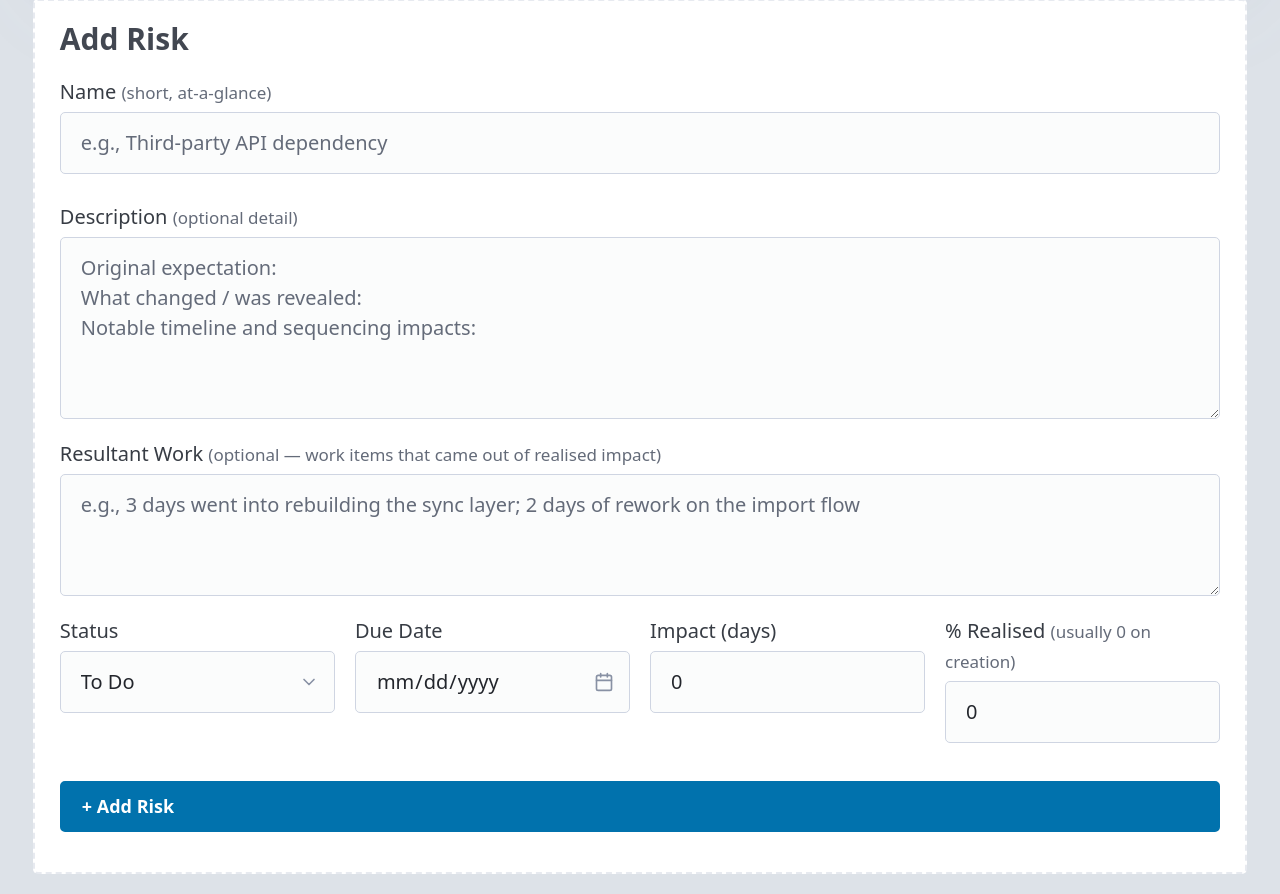
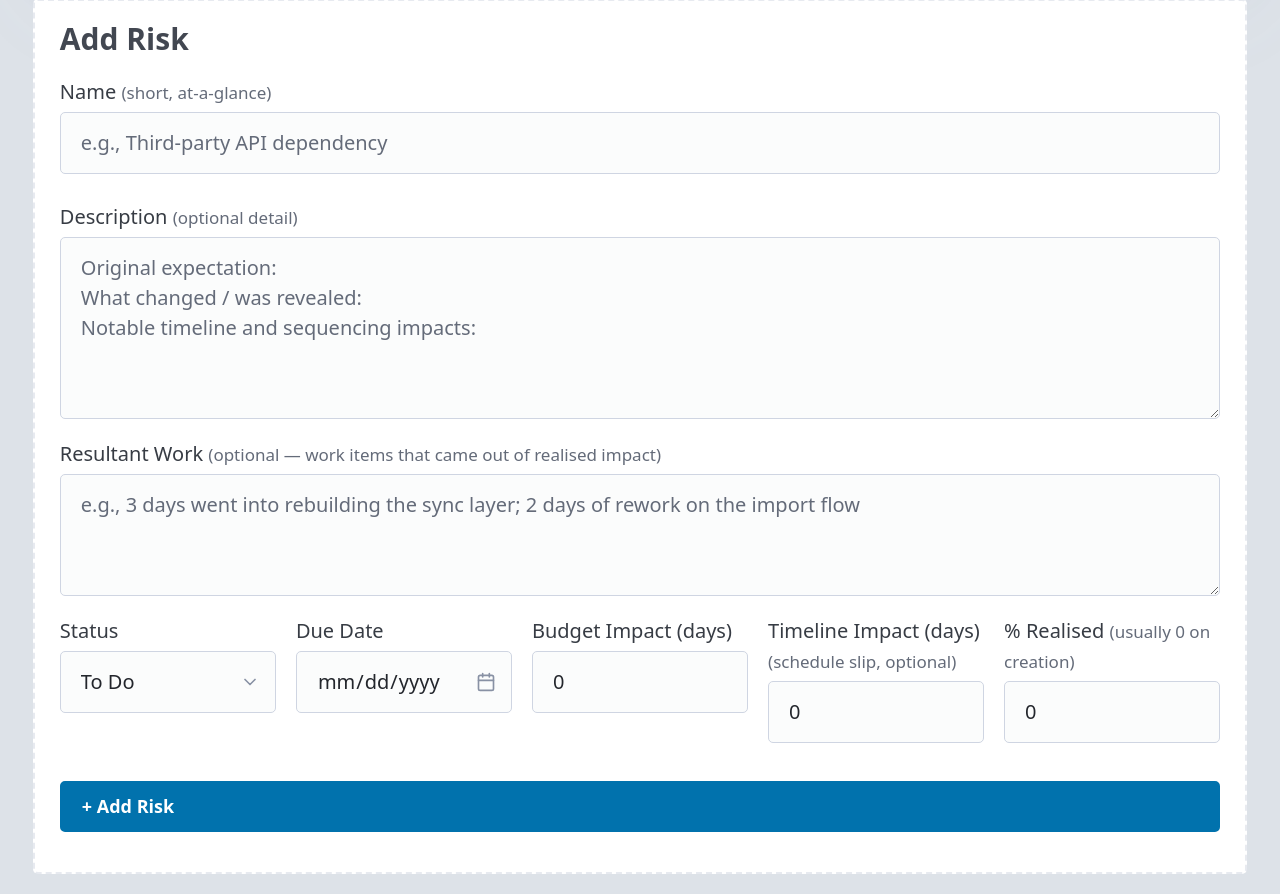
Before and after one commit to JoshFembockAlliance/Health_Check, a FastAPI app: template templates/risks.html in a window 1280 px wide. Shown: the part 690-1584 px from the top of the page. Run offline with FastAPI, Linux system fonts and the light colour scheme; the template is opened without the code that fills it: most values are stand-ins (such as "Sample title", 1, 10 or a date in 2020); some libraries are stand-ins or nearby versions.

Commit message:
feat(risks): add timeline_impact_days field
Schedule slip is now tracked separately from budget impact. A sequencing
hiccup might cost 3d billable but slip the schedule 10d — the PM can now
capture both without conflating them in calculations (only impact_days
feeds the budget).

Co-Authored-By: Claude Opus 4.6 <noreply@anthropic.com>

```diff
--- a/database.py
+++ b/database.py
@@ -114,6 +114,7 @@ def init_db():
             "status": str,
             "due_date": str,
             "impact_days": float,
+            "timeline_impact_days": float,
             "sort_order": int,
             "realised_percentage": float,
             "resultant_work": str,
@@ -127,6 +128,8 @@ def init_db():
             db["risks"].add_column("name", str, not_null_default="")
         if "resultant_work" not in risk_cols:
             db["risks"].add_column("resultant_work", str, not_null_default="")
+        if "timeline_impact_days" not in risk_cols:
+            db["risks"].add_column("timeline_impact_days", float, not_null_default=0.0)
         if "realised_percentage" not in risk_cols:
             db["risks"].add_column("realised_percentage", float, not_null_default=0.0)
             # Back-fill from the legacy columns if they are still present.
--- a/main.py
+++ b/main.py
@@ -629,7 +629,7 @@ def risks_page(request: Request):
     roles = get_roles()
     default_role_rate = get_role_rate(project["default_role_id"], roles, 0)
     risks = list(db.execute(
-        "SELECT id, name, description, status, due_date, impact_days, sort_order, realised_percentage, resultant_work FROM risks ORDER BY sort_order, id"
+        "SELECT id, name, description, status, due_date, impact_days, sort_order, realised_percentage, resultant_work, timeline_impact_days FROM risks ORDER BY sort_order, id"
     ).fetchall())
     features_rows = list(db.execute("SELECT id, name FROM features ORDER BY sort_order, id").fetchall())
     all_features = [{"id": f[0], "name": f[1]} for f in features_rows]
@@ -641,6 +641,7 @@ def risks_page(request: Request):
             "due_date": r[4], "impact_days": r[5], "sort_order": r[6],
             "realised_percentage": r[7] or 0.0,
             "resultant_work": r[8] or "",
+            "timeline_impact_days": r[9] or 0.0,
         }
         rdict["impact_dollars"] = rdict["impact_days"] * default_role_rate
         rdict["effective_impact_days"] = effective_impact_days(
@@ -704,6 +705,7 @@ def add_risk(
     status: str = Form("todo"),
     due_date: str = Form(""),
     impact_days: float = Form(0),
+    timeline_impact_days: float = Form(0),
     realised_percentage: float = Form(0.0),
     resultant_work: str = Form(""),
 ):
@@ -715,6 +717,7 @@ def add_risk(
         "status": status,
         "due_date": due_date,
         "impact_days": impact_days,
+        "timeline_impact_days": timeline_impact_days,
         "sort_order": max_order + 1,
         "realised_percentage": _clamp_pct(realised_percentage),
         "resultant_work": resultant_work,
@@ -730,6 +733,7 @@ def update_risk(
     status: str = Form("todo"),
     due_date: str = Form(""),
     impact_days: float = Form(0),
+    timeline_impact_days: float = Form(0),
     realised_percentage: float = Form(0.0),
     resultant_work: str = Form(""),
 ):
@@ -740,6 +744,7 @@ def update_risk(
         "status": status,
         "due_date": due_date,
         "impact_days": impact_days,
+        "timeline_impact_days": timeline_impact_days,
         "realised_percentage": _clamp_pct(realised_percentage),
         "resultant_work": resultant_work,
     })
--- a/models.py
+++ b/models.py
@@ -60,6 +60,11 @@ class Risk(BaseModel):
     status: str = "todo"  # todo, doing, done
     due_date: str = ""
     impact_days: float = 0.0
+    # timeline_impact_days: schedule slip in days, separate from impact_days
+    # which measures billable/budget cost. A sequencing hiccup might cost 3d
+    # of billable time but slip the schedule by 10d — both are worth noting
+    # but only impact_days flows into budget calculations.
+    timeline_impact_days: float = 0.0
     sort_order: int = 0
     # realised_percentage is independent of status: even an open risk can have
     # some portion already absorbed. 0 = nothing realised yet, 100 = fully
--- a/templates/risks.html
+++ b/templates/risks.html
@@ -66,6 +66,11 @@
                 {% endif %}
             </span>
             {% endif %}
+            {% if risk.timeline_impact_days > 0 %}
+            <span class="text-muted" title="Schedule slip — separate from budget impact">
+                Timeline: {{ risk.timeline_impact_days | days }} days
+            </span>
+            {% endif %}
         </div>
     </div>
 
@@ -128,8 +133,12 @@
                             <input type="date" name="due_date" value="{{ risk.due_date }}">
                         </label>
                         <label>
-                            Impact (days)
+                            Budget Impact (days)
                             <input type="number" name="impact_days" value="{{ risk.impact_days }}" step="0.5" min="0">
+                        </label>
+                        <label>
+                            Timeline Impact (days)
+                            <input type="number" name="timeline_impact_days" value="{{ risk.timeline_impact_days }}" step="0.5" min="0">
                         </label>
                         <label>
                             % Realised
@@ -199,8 +208,12 @@
                 <input type="date" name="due_date">
             </label>
             <label>
-                Impact (days)
+                Budget Impact (days)
                 <input type="number" name="impact_days" value="0" step="0.5" min="0">
+            </label>
+            <label>
+                Timeline Impact (days) <span class="text-muted">(schedule slip, optional)</span>
+                <input type="number" name="timeline_impact_days" value="0" step="0.5" min="0">
             </label>
             <label>
                 % Realised <span class="text-muted">(usually 0 on creation)</span>
```
